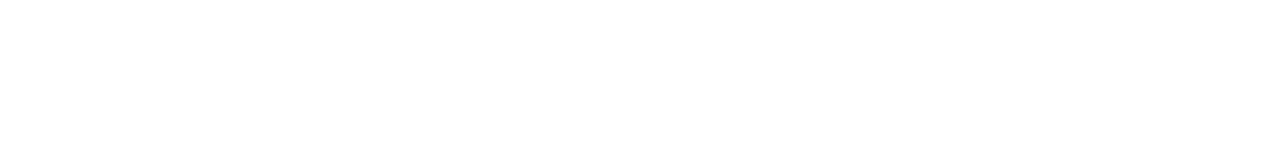
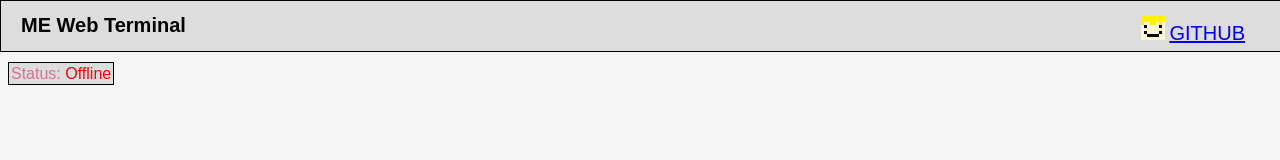
Before and after one commit to manmen2414/AE2-Discord-Terminals, a website: page webapp/index.html in a window 1280 px wide. Drawn offline with Linux system fonts and the light colour scheme; a web font is replaced by a local one.

Commit message:
ここまで作るのにだいぶ時間かかった

```diff
--- a/webapp/index.html
+++ b/webapp/index.html
@@ -3,11 +3,33 @@
 
 <head>
     <title>AE2 Remote Terminal</title>
-    <style rel="stylesheet" ,src="style.css"></style>
+    <link rel="preconnect" href="https://fonts.googleapis.com">
+    <link rel="preconnect" href="https://fonts.gstatic.com" crossorigin>
+    <link href="https://fonts.googleapis.com/css2?family=Kosugi+Maru&family=Murecho:wght@100..900&display=swap"
+        rel="stylesheet">
+    <link type="text/css" rel="stylesheet" href="/style.css">
+    <link rel="shortcut icon" href="/icon.ico">
+    <script src="/request.js"></script>
 </head>
 
 <body>
 
+    <header>
+        <div class="right" style="padding: 15px;">
+            <img src="/min.svg" alt="" style="width: 24px;height: 24px;">
+            <a style="font-size: 20px;" href="https://github.com/manmen2414/AE2-Discord-Terminals">GITHUB</a>
+        </div>
+        <h1>ME Web Terminal</h1>
+    </header>
+
+    <div class="top_gui gui" style="margin-top: 65px;">
+        <div>
+            <span class="block">
+                <span style="color: palevioletred;">Status:
+                    <span id="status" style="color: red;">Offline
+                    </span>
+        </div>
+    </div>
 </body>
 
 </html>
--- /dev/null
+++ b/webapp/style.css
@@ -0,0 +1,70 @@
+@media (prefers-color-scheme:dark) {
+    body {
+        background-color: #222;
+        color: white;
+    }
+
+    a {
+        color: skyblue;
+    }
+
+    .block {
+        background-color: #555;
+        border: 1px solid white;
+    }
+
+    header {
+        background-color: #555;
+    }
+}
+
+@media (prefers-color-scheme:light) {
+    body {
+        background-color: whitesmoke;
+        color: black;
+    }
+
+    a {
+        color: blue;
+    }
+
+    .block {
+        background-color: #ddd;
+        border: 1px solid black;
+    }
+
+    header {
+        background-color: #ddd;
+    }
+}
+
+body {
+
+    font-family: "Murecho", sans-serif;
+    font-optical-sizing: auto;
+    font-weight: 300;
+    font-style: normal;
+}
+
+header {
+    position: fixed;
+    border: 1px double black;
+    padding: 0px;
+    top: 0;
+    width: 100%;
+    left: 0;
+}
+
+h1 {
+    padding-left: 20px;
+    font-size: 20px;
+}
+
+.right {
+    position: fixed;
+    right: 20px;
+}
+
+.block {
+    padding: 2px;
+}
```
Also changed, not shown: webapp/icon.ico (added), webapp/min.svg (added), webapp/request.js (added).
